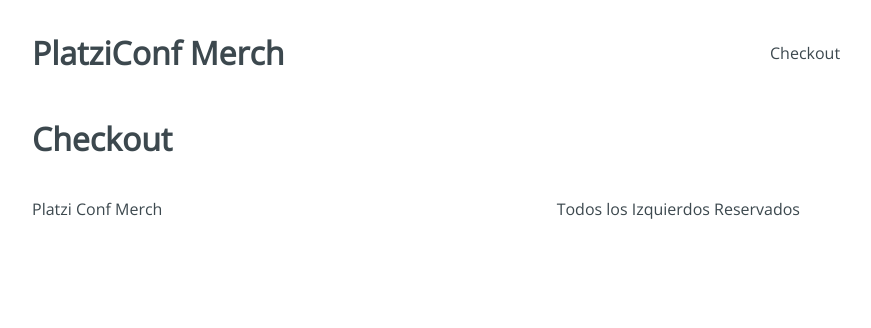
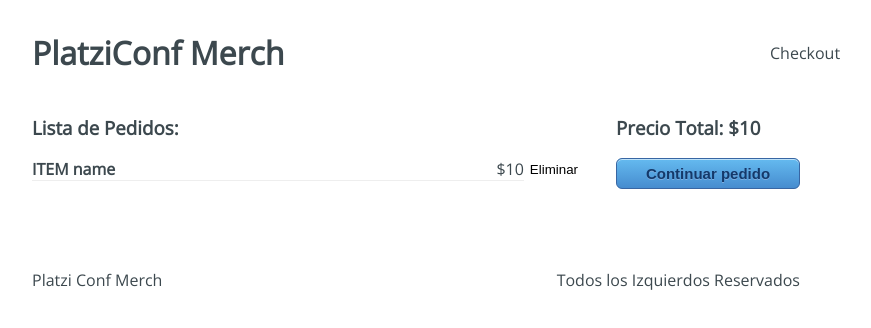
Before and after one commit to devferx/platzi-conf-merch, a React app: page /checkout in a window 1280 px wide. Shown: the top 328 px of the page, without its empty margins (224-1095 px from the left). Built offline with nearby package versions, Linux system fonts and the light colour scheme.

Commit message:
Clase Maquetación y estilos del formulario de checkout

```diff
--- a/src/containers/Checkout.jsx
+++ b/src/containers/Checkout.jsx
@@ -1,9 +1,23 @@
 import React from 'react';
+import '../styles/components/Checkout.css';
 
 const Checkout = () => {
   return (
-    <div>
-      <h1>Checkout</h1>
+    <div className="Checkout">
+      <div className="Checkout-content">
+        <h3>Lista de Pedidos:</h3>
+        <div className="Checkout-item">
+          <div className="Checkout-element">
+            <h4>ITEM name</h4>
+            <span>$10</span>
+          </div>
+          <button type="button">Eliminar</button>
+        </div>
+      </div>
+      <div className="Checkout-sidebar">
+        <h3>Precio Total: $10</h3>
+        <button type="button">Continuar pedido</button>
+      </div>
     </div>
   );
 };
```
